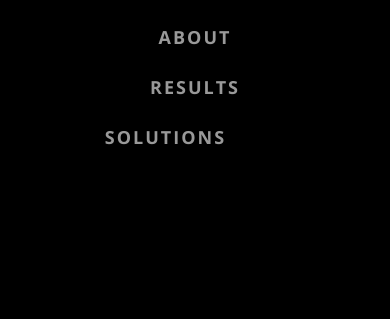
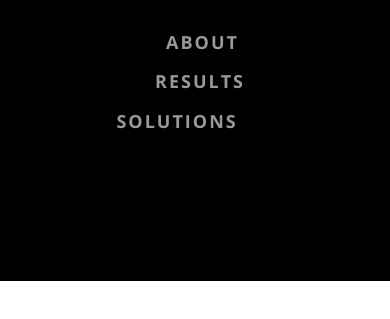
Before and after one commit to asghar4415/sleep-stress-and-students, a plain HTML site: page index.html in a window 390 px wide. Shown: the part 459-778 px from the top of the page. Drawn offline with nearby package versions, Linux system fonts and the light colour scheme; files whose address does not match are found by name; a web font is replaced by a local one.

Commit message:
Revert "page set"

```diff
--- a/css/style.css
+++ b/css/style.css
@@ -412,10 +412,7 @@ body.section-show .transition-mask:before {
     bottom: auto;
   }
 }
-b
-{
-  border: 1px solid red;
-}
+
 @media screen and (max-width: 786px) {
 }
 
@@ -1835,13 +1832,11 @@ body .symp-btn {
   }
   .front-section {
     padding-top: 0;
-    /* overflow: visible; */
-    overflow: hidden;
+    overflow: visible;
     background: black;
     width: 100%;
-    height: 100vh;
+    height: 100%;
     padding-bottom: 100px;
-
   }
   body.section-show .transition-mask {
     position: absolute;
@@ -2032,11 +2027,10 @@ body .symp-btn {
 @media (max-width: 768px) {
   .front-section {
     padding-top: 0;
-    /* overflow: visible; */
-    overflow: hidden;
+    overflow: visible;
     background: black;
     width: 100%;
-    height: 100vh;
+    height: 100%;
     padding-bottom: 100px;
   }
   .front-person-links {
@@ -2160,11 +2154,10 @@ body .symp-btn {
 @media (max-width: 500px) {
 	.front-section {
 	  padding-top: 0;
-	  /* overflow: visible; */
-    overflow: hidden;
+	  overflow: visible;
 	  background: black;
 	  width: 100%;
-	  height: 100vh;
+	  height: 100%;
 	  padding-bottom: 100px;
 	}
 	.front-person-links {
@@ -2201,60 +2194,16 @@ body .symp-btn {
 		font-weight: 500;
 		color: #fff;
 	  }
-    .front-person-links
-    {
-      width: 100%;
-      height: auto;
-      display: flex!important;
-      flex-direction: column !important;
-      align-items: center !important;
-      justify-content: center !important;
-      margin:50px 0px 0px 0px;
-      padding: 0;
-      top: 0;
-      left: 0;
-      right: 0;
-
-    }
-    .front-person-links > ul
-    {
-      /* width: 80%; */
-      display: flex!important;
-      flex-direction: column !important;
-      align-items: center !important;
-      justify-content: center !important;
-      width: 100%;
-      height: auto;
-      top: 0;
-      left: 0;
-      right: 0;
-      margin: 0;
-      padding: 0;
-
-    }
-
 	  .front-person-links > ul > li > a {
 		text-align: center;
 		padding: 10px 48px;
-		display: flex;
-    justify-self: center;
-    align-self: center;
-    text-align: center;
+		display: block;
 		font-size: 18px;
 		letter-spacing: 2px;
 		text-transform: uppercase;
-    width: 100% !important;
-    height: 50px!important;
-    top: 0;
-    left: 0;
-    right: 0;
 	  }
-
 	.front-person-links .t1 {
-
-    /* text-align: center; */
-
-	  /* left: 5px; */
+	  left: 5px;
 	  text-transform: uppercase;
 	  font-weight: 500;
 	  bottom: 0;
@@ -2270,14 +2219,9 @@ body .symp-btn {
 	  -ms-transform-origin: 0% 0%;
 	  -o-transform-origin: 0% 0%;
 	  transform-origin: 0% 0%;
-    margin: 0;
-    padding: 0;
-    top: 0;
-    left: 0;
-    right: 0;
 	}
 	.front-person-links .t2 {
-	  /* top: 5px; */
+	  top: 5px;
 	  left: 0;
 	  text-transform: uppercase;
 	  font-weight: 500;
@@ -2286,14 +2230,8 @@ body .symp-btn {
 	  -ms-transform: translateY(0%);
 	  -o-transform: translateY(0%);
 	  transform: translateY(0%);
-	  /* margin-left: -170px; */
+	  margin-left: -170px;
 	  /* padding-top: 200px; */
-    padding: 0;
-    margin: 0;
-    top: 0;
-    left: 0;
-    right: 0;
-
 	}
 	.front-person-links .t3 {
 	  left: 0;
@@ -2304,15 +2242,6 @@ body .symp-btn {
 	  -ms-transform: translateY(0%) rotate(0deg);
 	  -o-transform: translateY(0%) rotate(0deg);
 	  transform: translateY(0%) rotate(0deg);
-	  /* margin-bottom: -30px; */
-	  padding-bottom: 60px;
-	  /* margin-left: -35px; */
-    padding: 0;
-    margin: 0;
-    top: 0;
-    left: 0;
-    right: 0;
-
     padding-bottom: 40px;
     margin-left: -7vh;
 	}
```
Also changed, not shown: index.html (+4 -4 lines).
